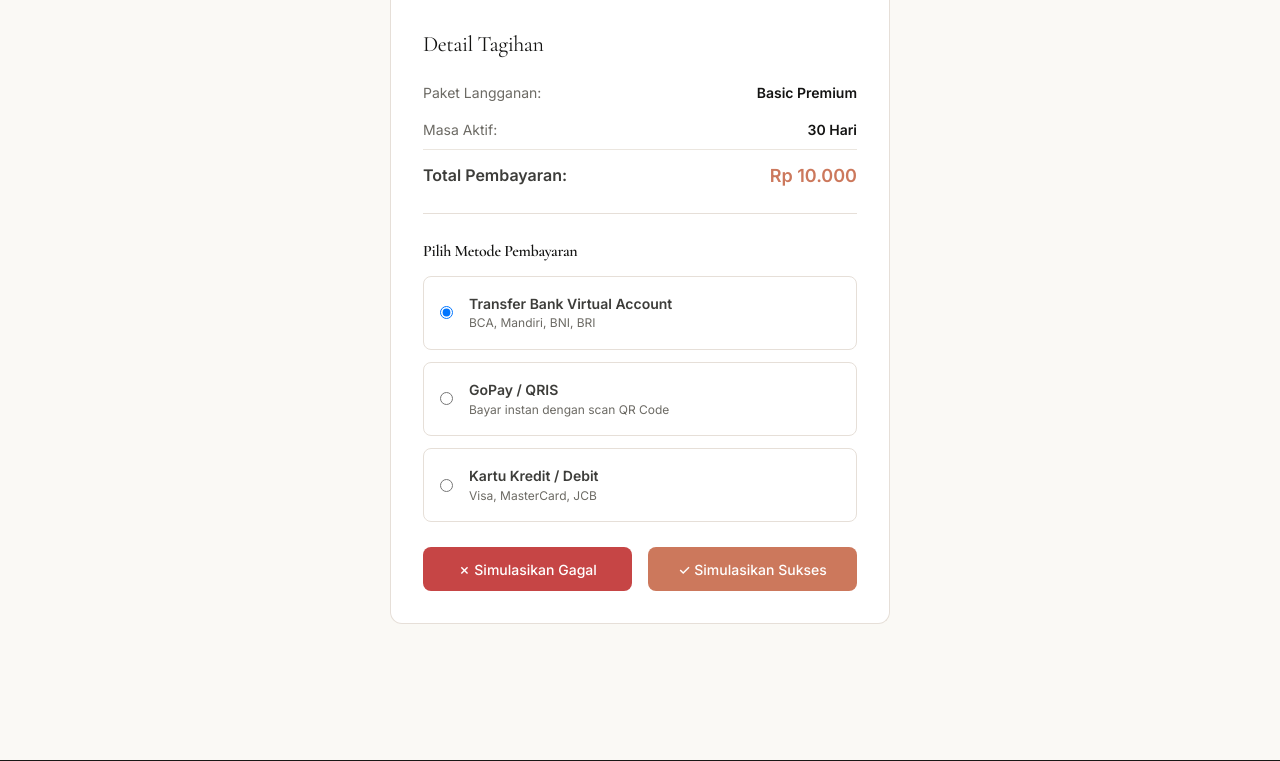
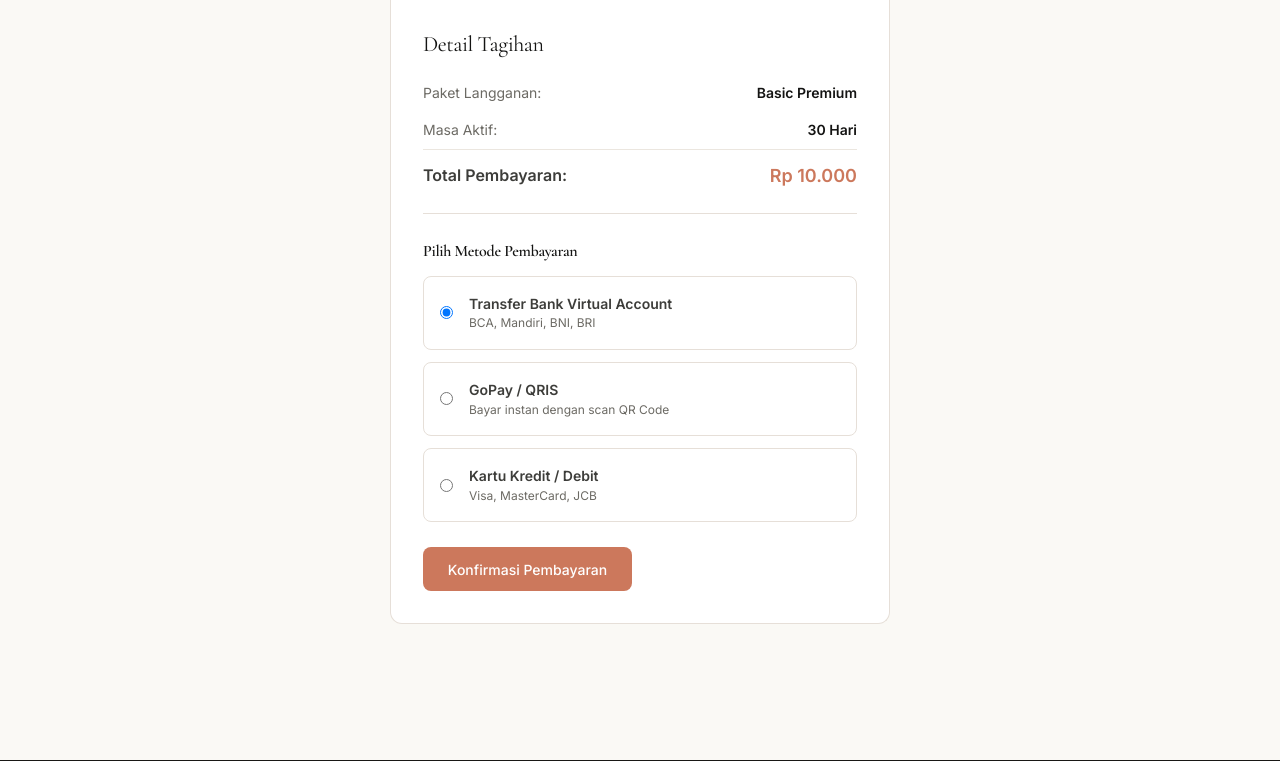
Before and after one commit to featdinar/pwuas_dinartia1, a PHP site: page /payment.php?package_id=1 in a window 1280 px wide. Shown: the part 201-962 px from the top of the page. Run offline with PHP 8.4, Linux system fonts and the light colour scheme; a user stored in the database is signed in; data comes from the database, SQL or seed files in the repository.

Commit message:
commit uas kelima

```diff
--- a/payment.php
+++ b/payment.php
@@ -44,7 +44,7 @@ if ($_SERVER['REQUEST_METHOD'] === 'POST') {
         ");
         $insert->execute([$user_id, $pkg['id_package'], $amount, $payment_method, $transaction_id, $simulated_status]);
 
-        if ($simulated_status === 'completed') {
+        if ($simulated_status === 'success') {
             // 2. Fetch current user premium info
             $u_stmt = $pdo->prepare("SELECT premium_status, premium_until FROM users WHERE id_user = ?");
             $u_stmt->execute([$user_id]);
@@ -165,15 +165,10 @@ if ($_SERVER['REQUEST_METHOD'] === 'POST') {
         </div>
 
         <!-- Simulator status selector -->
-        <input type="hidden" name="simulate_status" id="simulate-status-field" value="completed">
+        <input type="hidden" name="simulate_status" id="simulate-status-field" value="success">
 
         <div style="display: grid; grid-template-columns: 1fr 1fr; gap: var(--spacing-md); margin-top: 25px;">
-          <button type="button" class="btn btn-danger" style="height: 44px;" onclick="submitSimulatedPayment('failed')">
-            ✗ Simulasikan Gagal
-          </button>
-          <button type="button" class="btn btn-primary" style="height: 44px;" onclick="submitSimulatedPayment('completed')">
-            ✓ Simulasikan Sukses
-          </button>
+          <button type="submit" class="btn btn-primary" style="height: 44px;">Konfirmasi Pembayaran</button>
         </div>
       </form>
     <?php endif; ?>
```
